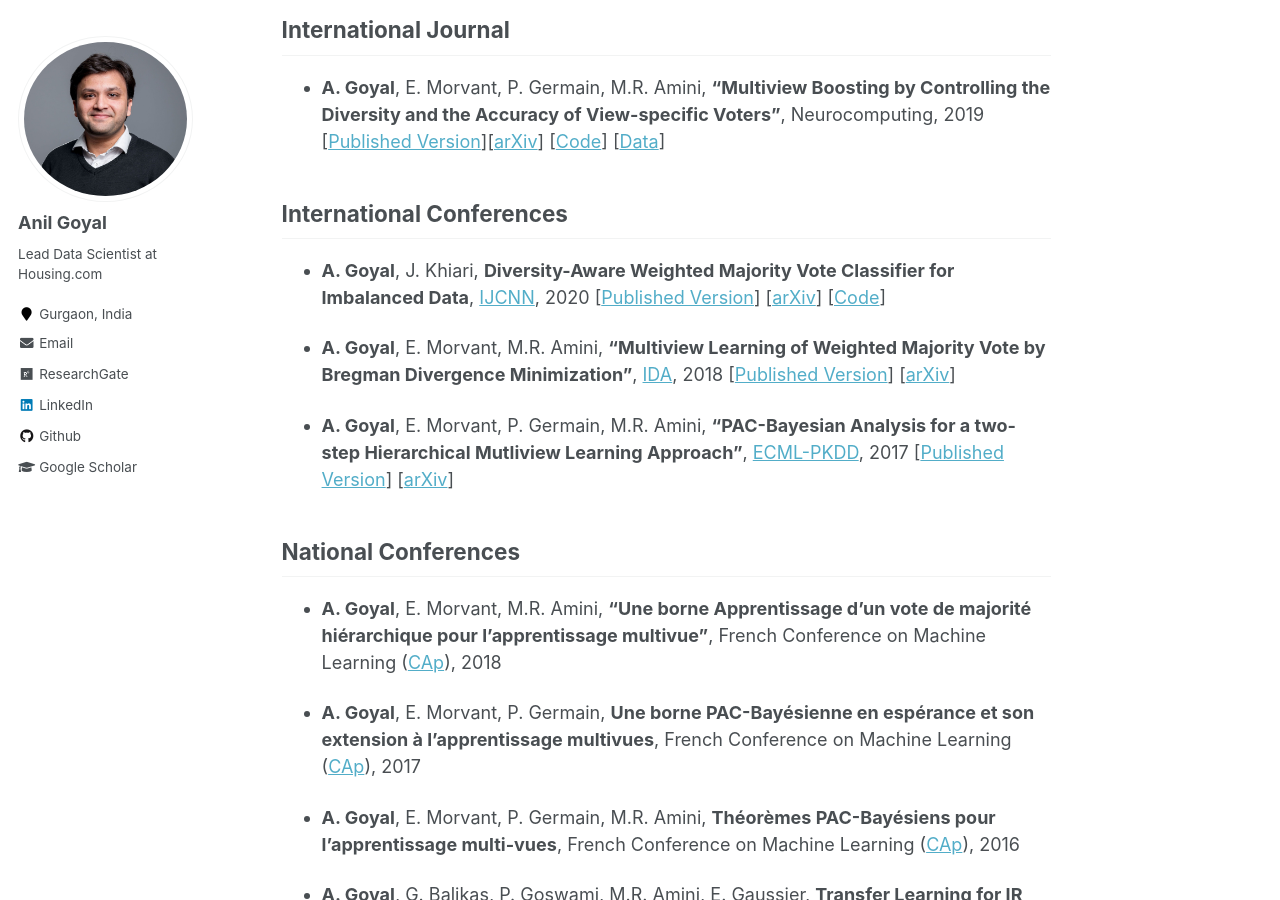
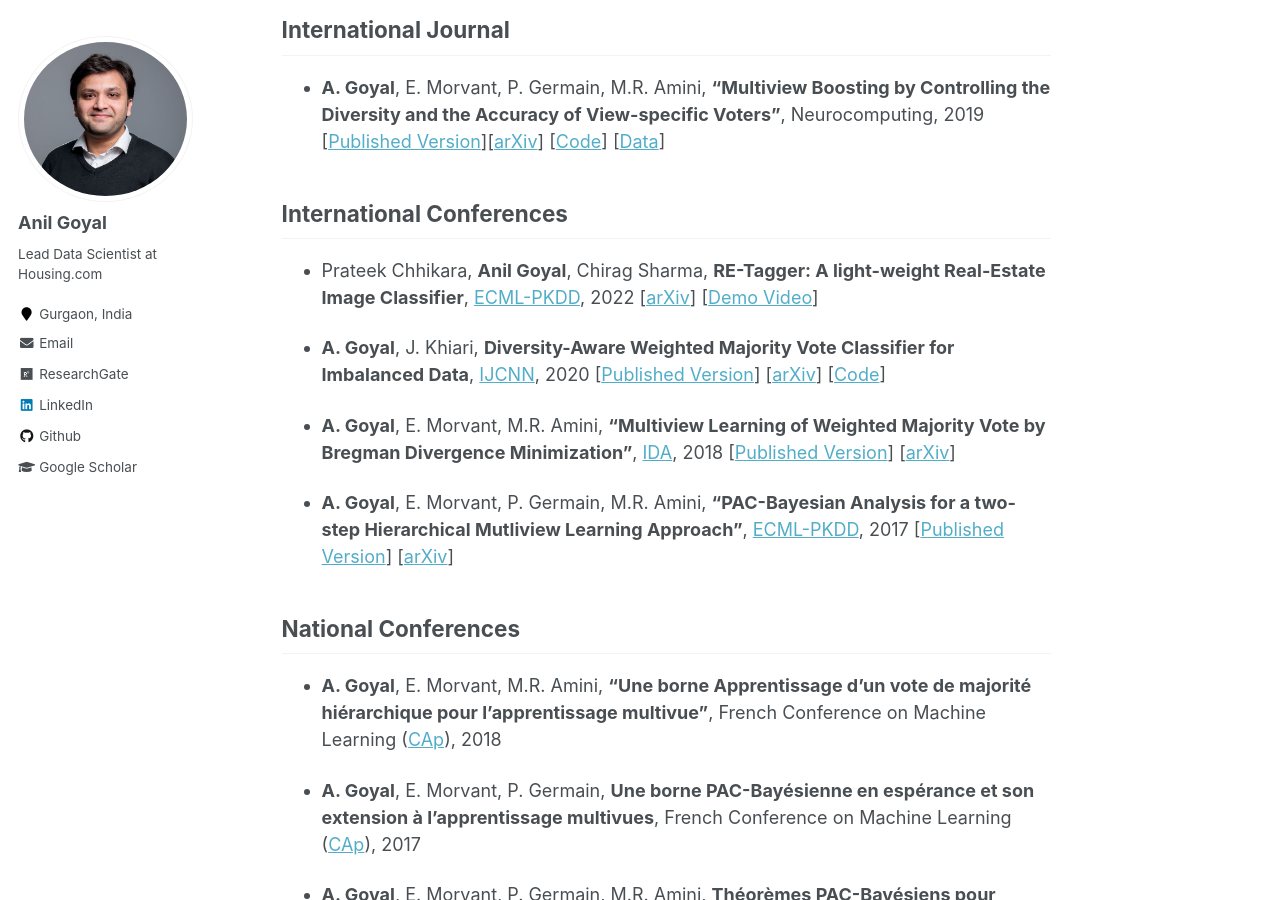
Before and after one commit to goyalanil/goyalanil.github.io, a Jekyll site: the page built from _pages/publications.md, in a window 1280 px wide and 900 px high, scrolled down 372 px. Built offline with Jekyll 4.4.1, drawn with Linux system fonts in a browser that asks for light colours.

Commit message:
Update publications.md

```diff
--- a/_pages/publications.md
+++ b/_pages/publications.md
@@ -17,6 +17,8 @@ You can find my publications at [Google Scholar](https://scholar.google.com/cita
 
 
 ## International Conferences
+* Prateek Chhikara, **Anil Goyal**, Chirag Sharma, **RE-Tagger: A light-weight Real-Estate Image Classifier**, [ECML-PKDD](https://2022.ecmlpkdd.org/), 2022 [[arXiv](https://arxiv.org/abs/2207.05696)] [[Demo Video](https://www.youtube.com/watch?v=eVWkU7yb-3M)]
+
 * **A. Goyal**, J. Khiari, **Diversity-Aware Weighted Majority Vote Classifier for Imbalanced Data**, [IJCNN](https://wcci2020.org/), 2020 [[Published Version](https://ieeexplore.ieee.org/document/9207261)] [[arXiv](https://arxiv.org/abs/2004.07605)] [[Code](https://github.com/goyalanil/DAMVI)]
 
 * **A. Goyal**, E. Morvant, M.R. Amini, **"Multiview Learning of Weighted Majority Vote by Bregman Divergence Minimization"**, [IDA](https://ida2018.org/), 2018 [[Published Version](https://link.springer.com/chapter/10.1007/978-3-030-01768-2_11)] [[arXiv](https://arxiv.org/abs/1805.10212)]
```
